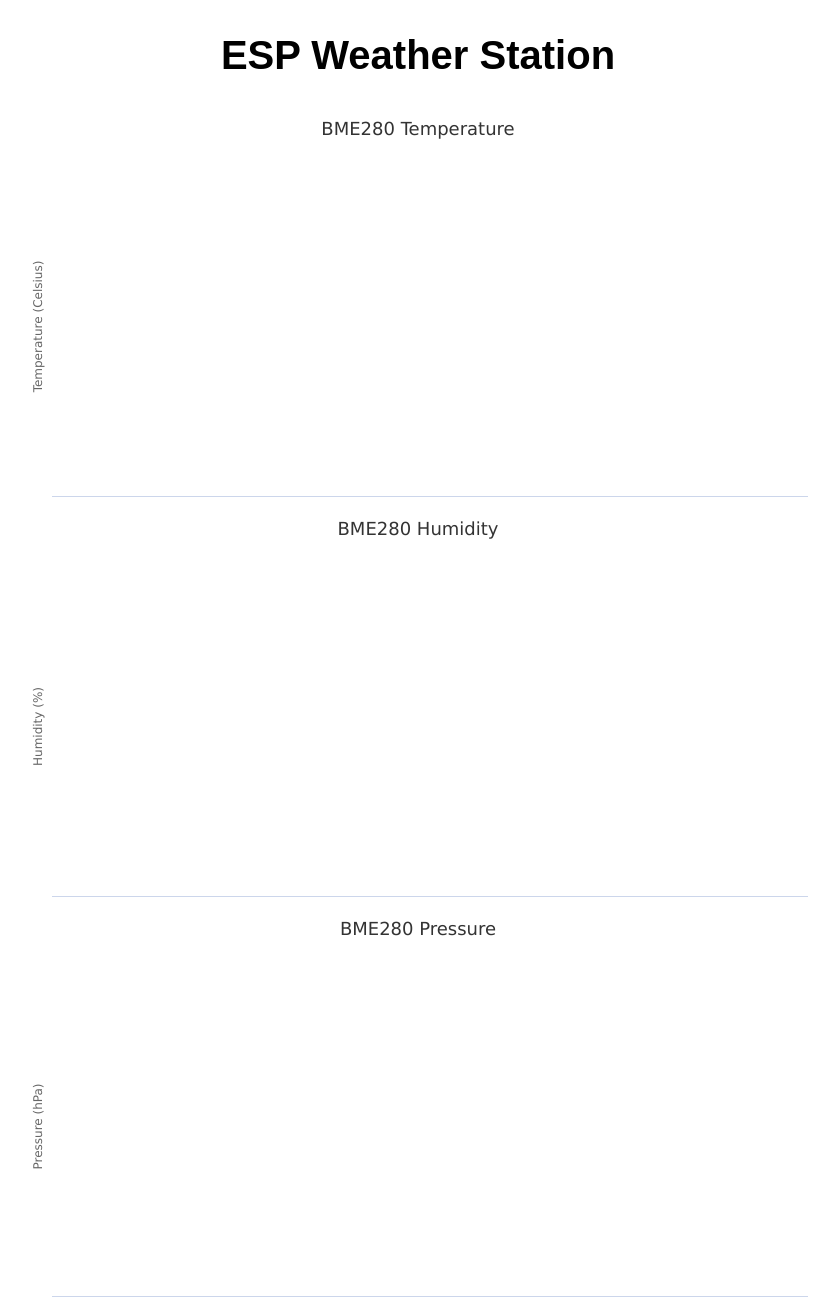
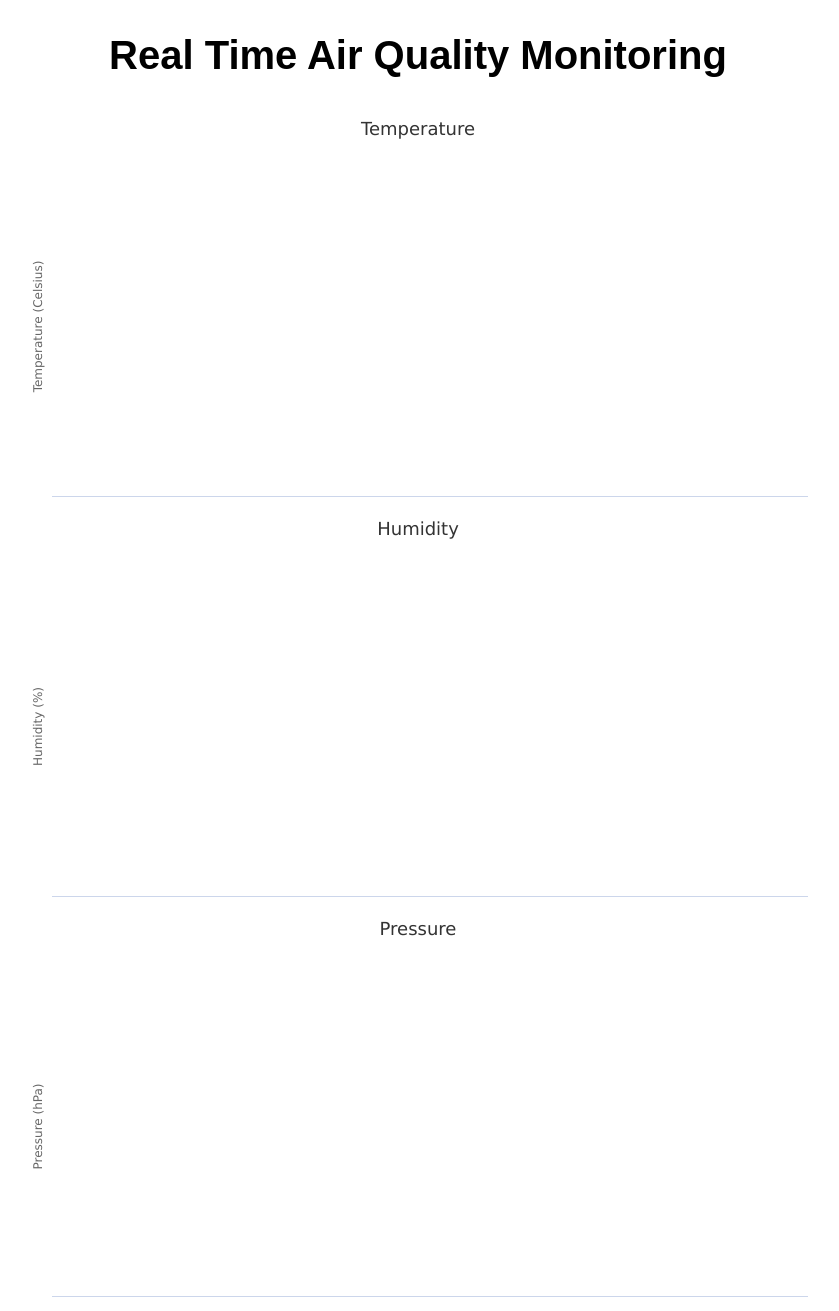
Before and after one commit to Nithishkumar1218/air_quality, a plain HTML site: page index.html in a window 1280 px wide. Shown: the whole page, without its empty margins (222-1061 px from the left). Drawn offline with nearby package versions, Linux system fonts and the light colour scheme.

Commit message:
Update index.html

```diff
--- a/index.html
+++ b/index.html
@@ -17,7 +17,7 @@
   </style>
 </head>
 <body>
-  <h2>ESP Weather Station</h2>
+  <h2>Real Time Air Quality Monitoring</h2>
   <div id="chart-temperature" class="container"></div>
   <div id="chart-humidity" class="container"></div>
   <div id="chart-pressure" class="container"></div>
@@ -25,7 +25,7 @@
 <script>
 var chartT = new Highcharts.Chart({
   chart:{ renderTo : 'chart-temperature' },
-  title: { text: 'BME280 Temperature' },
+  title: { text: 'Temperature' },
   series: [{
     showInLegend: false,
     data: []
@@ -65,7 +65,7 @@ setInterval(function ( ) {
 
 var chartH = new Highcharts.Chart({
   chart:{ renderTo:'chart-humidity' },
-  title: { text: 'BME280 Humidity' },
+  title: { text: 'Humidity' },
   series: [{
     showInLegend: false,
     data: []
@@ -104,7 +104,7 @@ setInterval(function ( ) {
 
 var chartP = new Highcharts.Chart({
   chart:{ renderTo:'chart-pressure' },
-  title: { text: 'BME280 Pressure' },
+  title: { text: 'Pressure' },
   series: [{
     showInLegend: false,
     data: []
```
